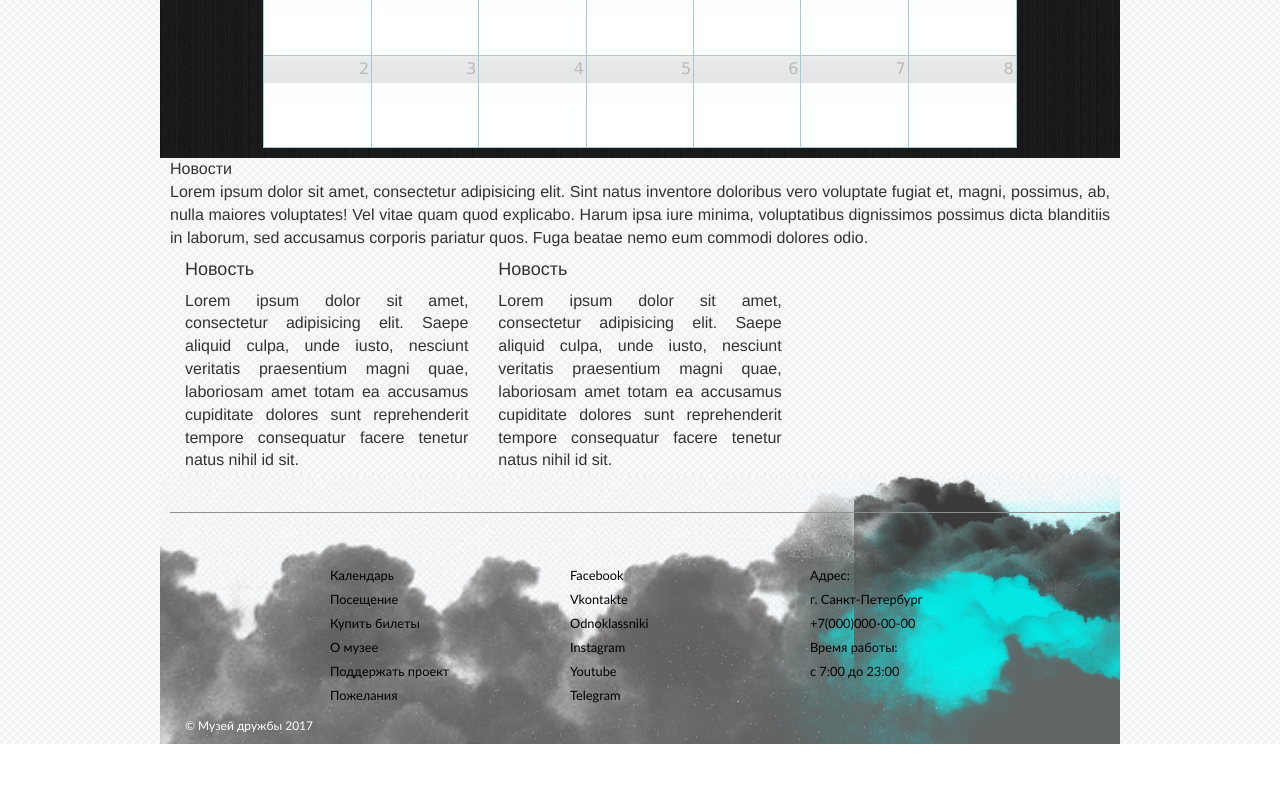
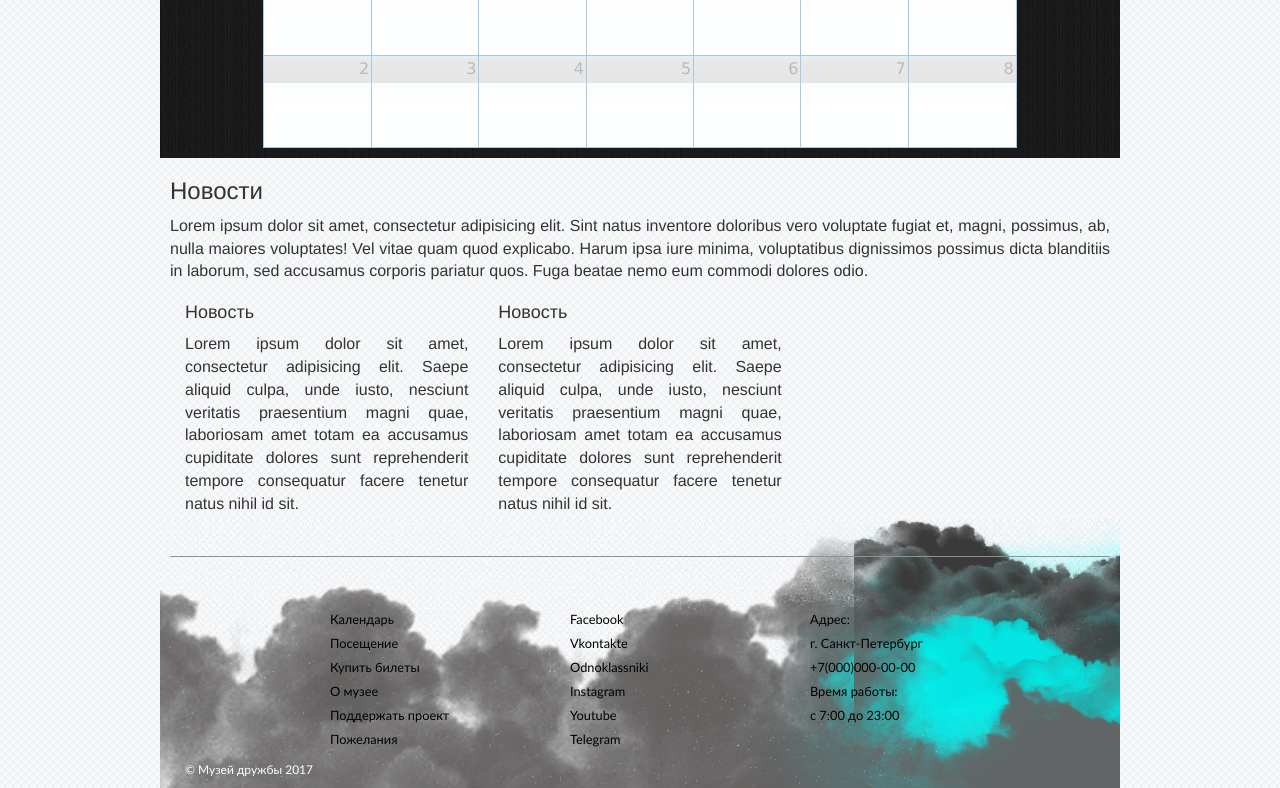
Before and after one commit to ickar92/museum, a plain HTML site: page index.html in a window 1280 px wide. Shown: the part 1118-1906 px from the top of the page. Before the commit the page ends 1862 px from the top, so only its background shows below. Drawn offline with nearby package versions, Linux system fonts and the light colour scheme.

Commit message:
Update index.html

```diff
--- a/index.html
+++ b/index.html
@@ -114,13 +114,13 @@
     	<div class="container footer">
 
     			<div class="news">
+
+
+    						<h3>Новости</h3>
+    						<p>Lorem ipsum dolor sit amet, consectetur adipisicing elit. Sint natus inventore doloribus vero voluptate fugiat et, magni, possimus, ab, nulla maiores voluptates! Vel vitae quam quod explicabo. Harum ipsa iure minima, voluptatibus dignissimos possimus dicta blanditiis in laborum, sed accusamus corporis pariatur quos. Fuga beatae nemo eum commodi dolores odio.</p>
+
+
 				<div class="row-flex">
-					<div class="col-md-12>
-    						<h3>Новости</h3>
-    						<div>Lorem ipsum dolor sit amet, consectetur adipisicing elit. Sint natus inventore doloribus vero voluptate fugiat et, magni, possimus, ab, nulla maiores voluptates! Vel vitae quam quod explicabo. Harum ipsa iure minima, voluptatibus dignissimos possimus dicta blanditiis in laborum, sed accusamus corporis pariatur quos. Fuga beatae nemo eum commodi dolores odio.</div>
-    					</div>
-				</div>
-					<div class="row-flex">
     					<div class="col-flex-md-4">
     						<h4>Новость</h4>
     						<p>Lorem ipsum dolor sit amet, consectetur adipisicing elit. Saepe aliquid culpa, unde iusto, nesciunt veritatis praesentium magni quae, laboriosam amet totam ea accusamus cupiditate dolores sunt reprehenderit tempore consequatur facere tenetur natus nihil id sit.</p>
@@ -129,6 +129,7 @@
     						<h4>Новость</h4>
     						<p>Lorem ipsum dolor sit amet, consectetur adipisicing elit. Saepe aliquid culpa, unde iusto, nesciunt veritatis praesentium magni quae, laboriosam amet totam ea accusamus cupiditate dolores sunt reprehenderit tempore consequatur facere tenetur natus nihil id sit.</p>
     					</div>
+
     				</div>
     			</div>
 
```
